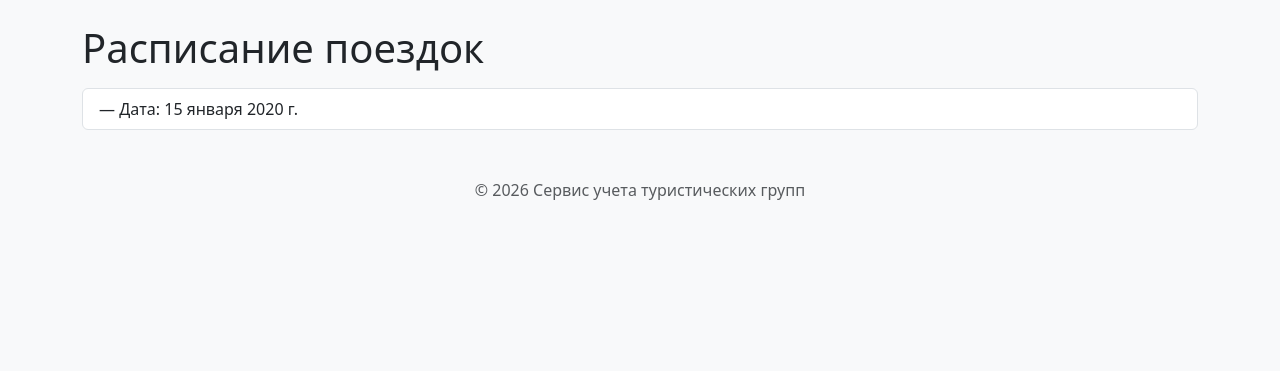
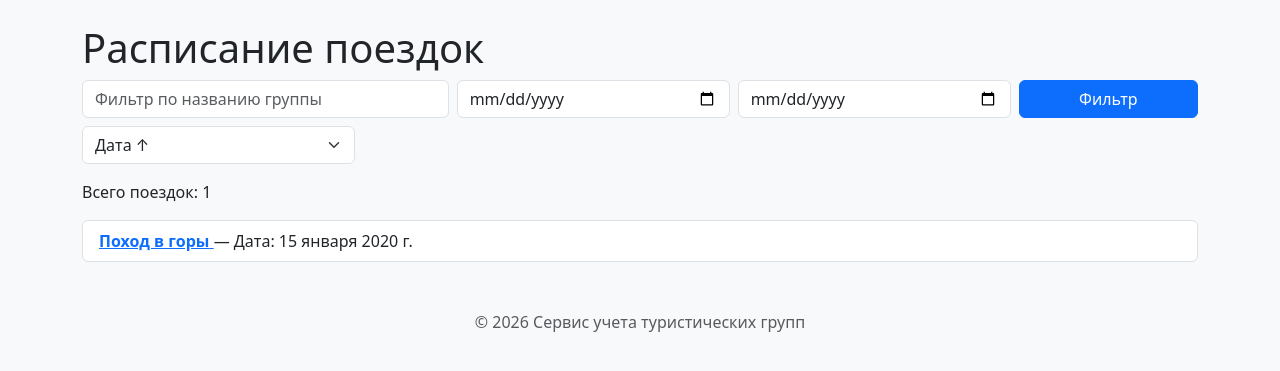
Before and after one commit to kazahd/Tourist-group-accounting-service, a Django app: page /trips/ in a window 1280 px wide. Shown: the part 56-427 px from the top of the page. Run offline with Django 5.2, Linux system fonts and the light colour scheme; data comes from the database, SQL or seed files in the repository; tables that the repository leaves empty hold one stand-in row (values such as "Sample post"); parts of the project's set-up code (start-up, migrations or seed data) failed here and were passed over.

Commit message:
PR9: шаблоны с поиском, фильтрацией, сортировкой и пагинацией

```diff
--- a/tour_trips/templates/tour_trips/trip_list.html
+++ b/tour_trips/templates/tour_trips/trip_list.html
@@ -4,13 +4,62 @@
 
 {% block content %}
 <h1>Расписание поездок</h1>
+
+<form method="get" class="row g-2 mb-3">
+    <div class="col-md-4">
+        <input type="text" name="group" value="{{ group_query }}"
+               class="form-control" placeholder="Фильтр по названию группы">
+    </div>
+    <div class="col-md-3">
+        <input type="date" name="from" value="{{ date_from }}" class="form-control">
+    </div>
+    <div class="col-md-3">
+        <input type="date" name="to" value="{{ date_to }}" class="form-control">
+    </div>
+    <div class="col-md-2">
+        <button class="btn btn-primary w-100" type="submit">Фильтр</button>
+    </div>
+    <div class="col-md-3">
+        <select name="sort" class="form-select">
+            <option value="date" {% if sort_key == "date" %}selected{% endif %}>Дата ↑</option>
+            <option value="date_desc" {% if sort_key == "date_desc" %}selected{% endif %}>Дата ↓</option>
+            <option value="group" {% if sort_key == "group" %}selected{% endif %}>По группе</option>
+        </select>
+    </div>
+</form>
+
+<p>Всего поездок: {{ page_obj.paginator.count }}</p>
+
 <ul class="list-group mt-3">
 {% for trip in trips %}
     <li class="list-group-item">
-        <strong>{{ trip.group_name }}</strong> — Дата: {{ trip.trip_date }}
+        <a href="{% url 'tour_trips:detail' trip.id %}">
+            <strong>{{ trip.group.name }}</strong>
+        </a>
+        — Дата: {{ trip.trip_date }}
     </li>
 {% empty %}
     <li class="list-group-item">Поездки не найдены.</li>
 {% endfor %}
 </ul>
+
+{% if page_obj.paginator.num_pages > 1 %}
+<nav>
+    <ul class="pagination">
+        {% if page_obj.has_previous %}
+            <li class="page-item">
+                <a class="page-link" href="?page={{ page_obj.previous_page_number }}&group={{ group_query }}&from={{ date_from }}&to={{ date_to }}&sort={{ sort_key }}">←</a>
+            </li>
+        {% endif %}
+        <li class="page-item disabled">
+            <span class="page-link">{{ page_obj.number }} / {{ page_obj.paginator.num_pages }}</span>
+        </li>
+        {% if page_obj.has_next %}
+            <li class="page-item">
+                <a class="page-link" href="?page={{ page_obj.next_page_number }}&group={{ group_query }}&from={{ date_from }}&to={{ date_to }}&sort={{ sort_key }}">→</a>
+            </li>
+        {% endif %}
+    </ul>
+</nav>
+{% endif %}
 {% endblock %}
```
Also changed, not shown: tour_groups/templates/tour_groups/group_detail.html (+29 -8 lines), tour_groups/templates/tour_groups/group_list.html (+49 -1 lines), tour_groups/templates/tour_groups/group_stats.html (+13 -3 lines), tour_trips/templates/tour_trips/trip_detail.html (+1 -8 lines).
